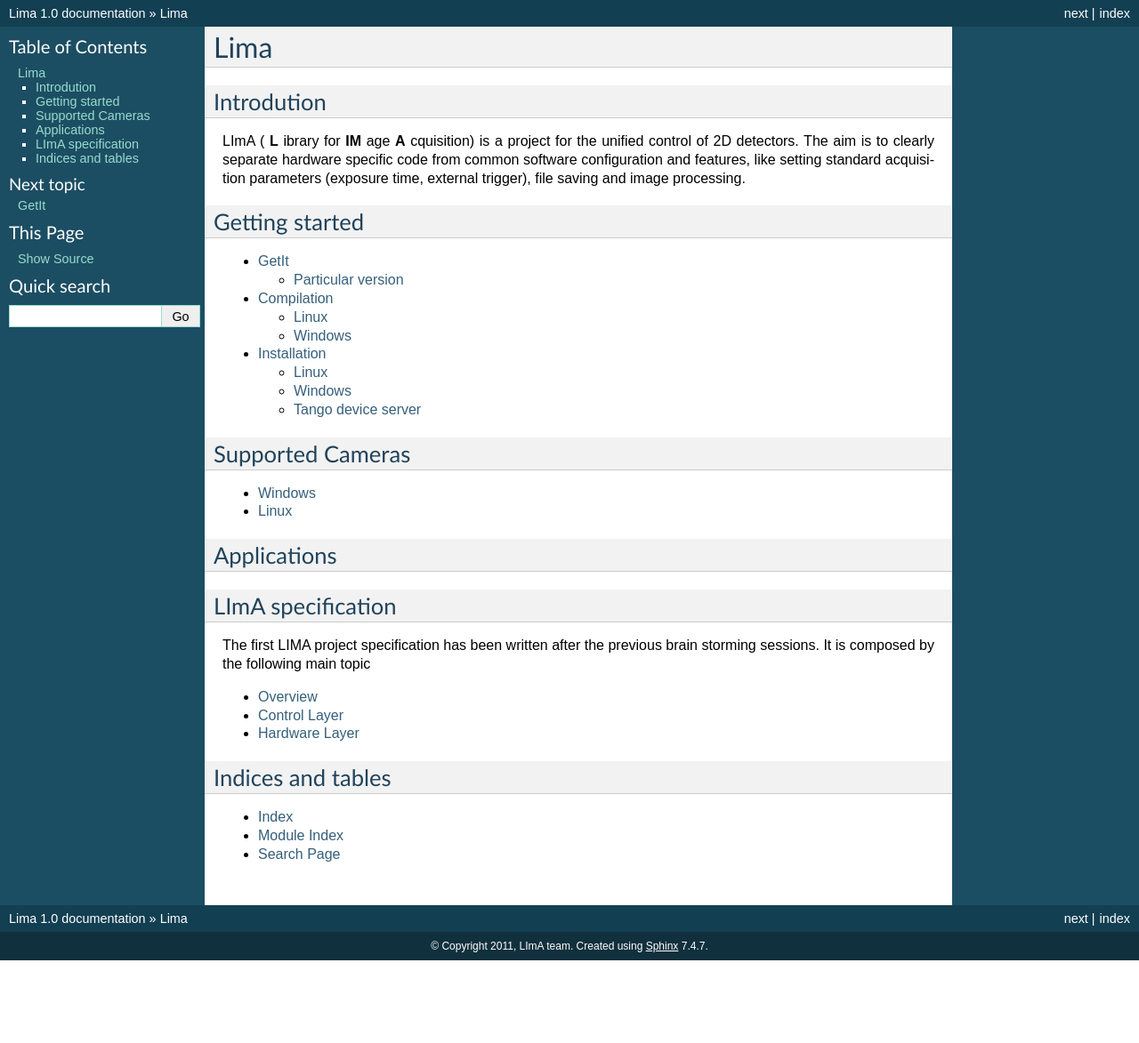
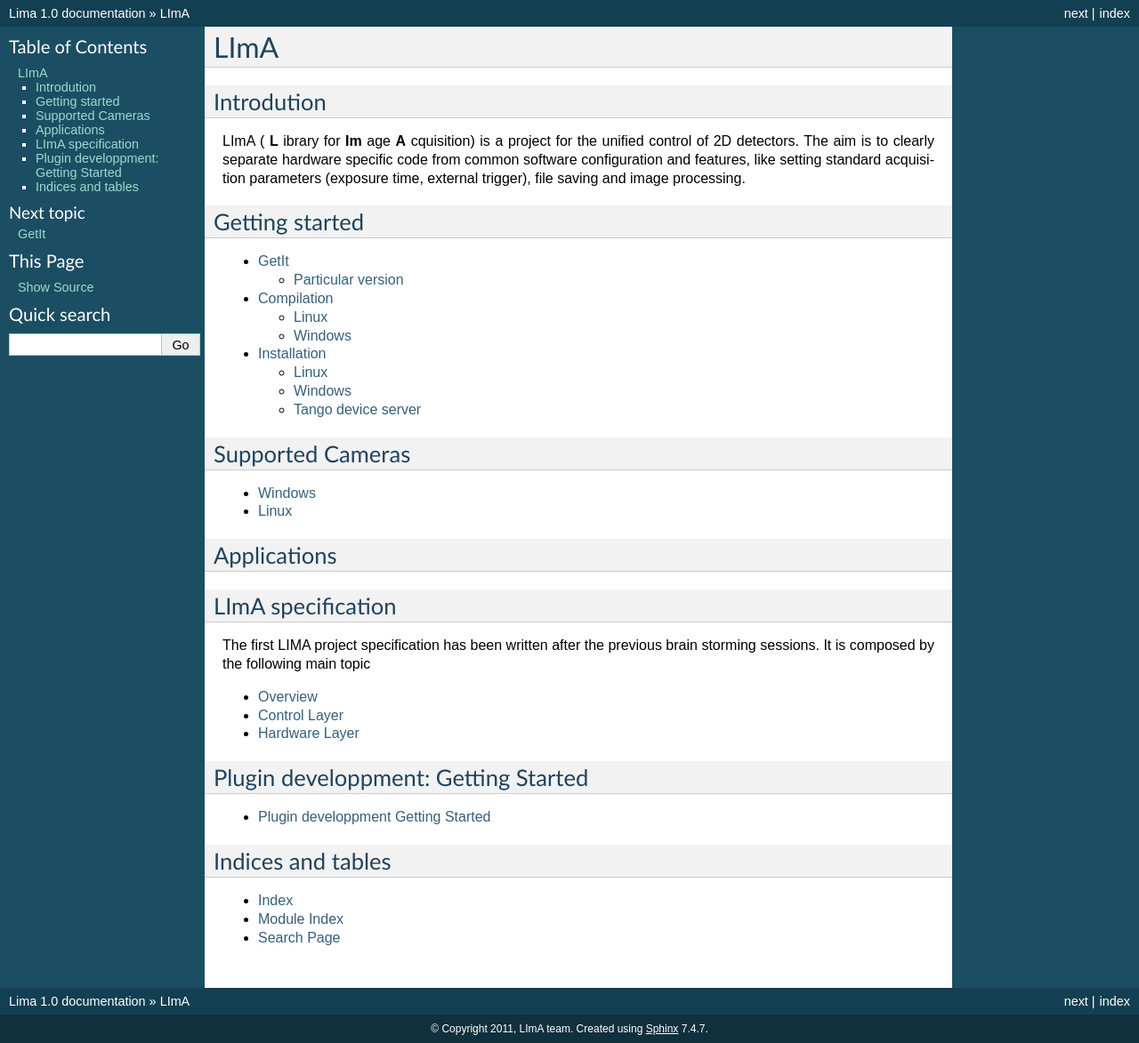
Before and after one commit to jcristau/Lima-documentation, a Sphinx documentation site: the page built from source/index.rst, in a window 1280 px wide. Shown: the whole page at 89% size. Built offline with Sphinx 7.4.7, drawn with Linux system fonts in a browser that asks for light colours; formulas are drawn with MathJax 3; pages that are not in the unit, such as notebooks, are missing from menus; before the commit the page ends 1080 px from its top, so only the background shows below that.

Commit message:
- 1st attempt to use sphinx

```diff
--- a/source/index.rst
+++ b/source/index.rst
@@ -4,13 +4,13 @@
    contain the root `toctree` directive.
 
 ====
-Lima
+LImA
 ====
 
 Introdution
 ===========
 
-LImA ( **L** ibrary for **IM** age **A** cquisition) is a project for the unified control of 2D detectors. The aim is to clearly separate hardware specific code from common software configuration and features, like setting standard acquisition parameters (exposure time, external trigger), file saving and image processing.
+LImA ( **L** ibrary for **Im** age **A** cquisition) is a project for the unified control of 2D detectors. The aim is to clearly separate hardware specific code from common software configuration and features, like setting standard acquisition parameters (exposure time, external trigger), file saving and image processing.
 
 Getting started
 ===============
@@ -50,7 +50,13 @@
   control_specification
   hardware_specification
 
+Plugin developpment: Getting Started
+==================
 
+.. toctree::
+  :maxdepth: 1
+
+  plugin_getting_started
 
 
 Indices and tables
--- /dev/null
+++ b/source/plugin_getting_started.rst
@@ -0,0 +1,2 @@
+Plugin developpment Getting Started
+--------------
```
